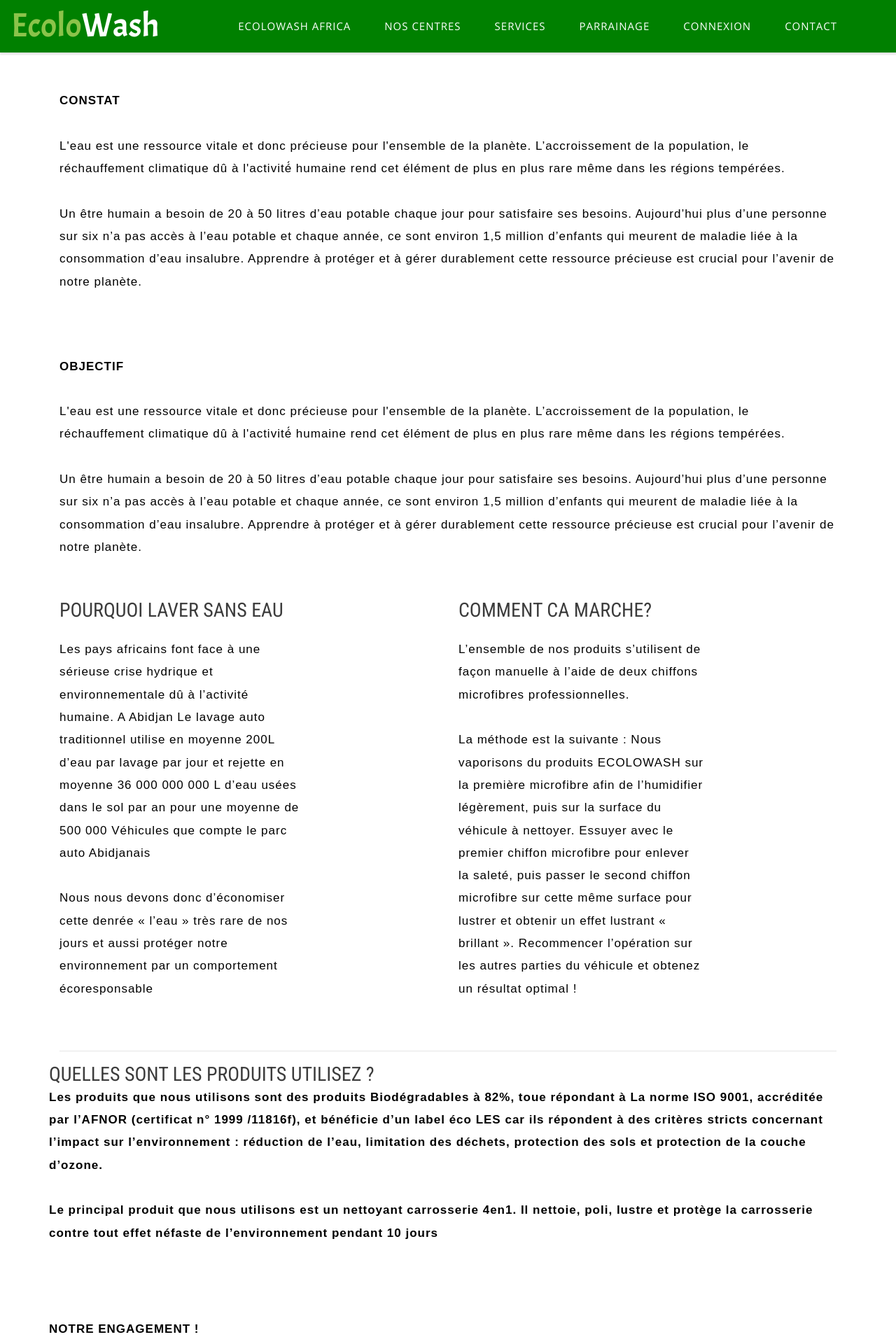
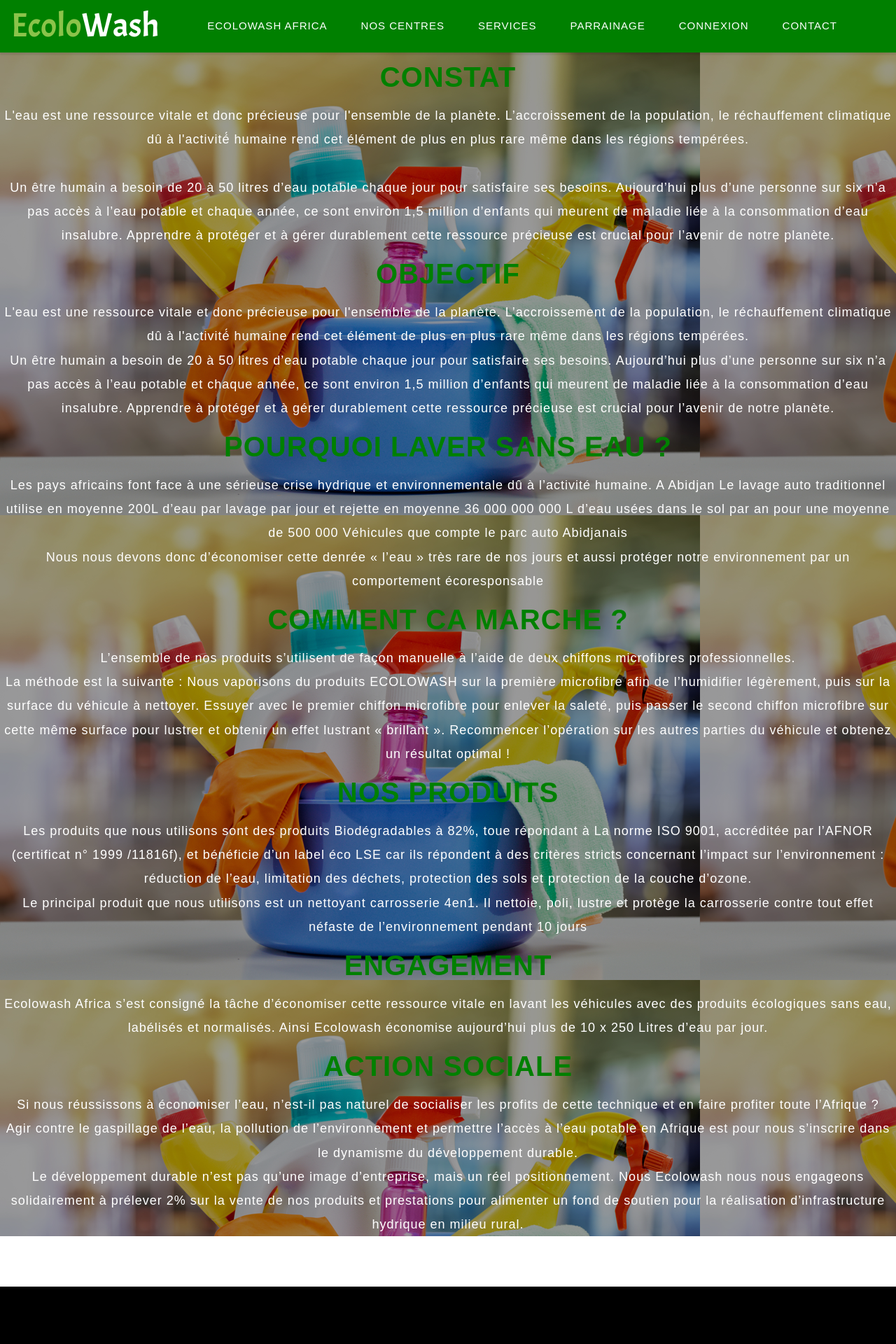
Before and after one commit to feliciaeponou/ecolowash, a PHP site: page /ecolowash/propos in a window 1280 px wide. Shown: the top 1920 px of the page at 70% size. Run offline with PHP 8.4, Linux system fonts and the light colour scheme.

Commit message:
modif general

```diff
--- a/car_choosing.php
+++ b/car_choosing.php
@@ -21,9 +21,9 @@
 		   <div class="col-md-4 ">
 			<div data-selected="false" data-value="Berline" data-id="categorie-berline">
 			 <div>
-             <input  type="radio" name="car" id="happy" class="input-hidden" value="berline" />
+             <input  type="radio" name="car" id="happy" class="input-hidden" value="berline"/>
 <label for="happy">
-<img class="img-responsive" src="images/berline.png" alt="berline" />
+<img class="img-responsive" src="images/berline.png" alt="berline"/>
 </label>
 
 			 </div>
--- a/css/style1.css
+++ b/css/style1.css
@@ -11,7 +11,7 @@ body {
     padding: 0;
     margin: 0;
     background: #FFF;
-    font-family: 'Open Sans', sans-serif;
+    font-family: 'Arial', sans-serif;
 }
 
 body a {
@@ -59,7 +59,28 @@ p {
     font-size: 17px;
     letter-spacing: 1px;
     line-height: 1.9;
-    color: black;
+    color: grey;
+}
+#policeecolo{
+    margin: 0;
+    padding: 0;
+    font-family: 'Arial';
+    font-size: 18px;
+    letter-spacing: 1px;
+    color: white;
+    text-align: center;
+
+}
+.policeecolo{
+     margin: 0;
+    padding: 0;
+    font-family: 'Arial';
+    font-size: 40px;
+    letter-spacing: 1px;
+    line-height: 1.9;
+    color: green;
+    text-align: center;
+    font-weight:bold;
 }
 
 ul,
@@ -218,7 +239,7 @@ a.btn:hover {
 .w3l-footer h1 a {
     font-size: 40px;
     font-family: 'Acme', sans-serif;
-    color: #000;
+    color: white;
 }
 
 .w3l-footer h3 {
--- a/index.php
+++ b/index.php
@@ -89,7 +89,7 @@ session_start();
 				</div>
 				<div class="row">
 					<div class="col-4 stats-grid-w3-agile text-center border-right">
-						<div class='numscroller font-weight-bold' data-slno='1' data-min='0' data-max='1280' data-delay='.5' data-increment="1">1280</div>
+						<div class='numscroller font-weight-bold' data-slno='1' data-min='0' data-max='8080' data-delay='.5' data-increment="1">8080</div>
 						<p class="text-capitalize">Litres d’eau économisée</p>
 					</div>
 					<div class="col-8 right-text-about pl-sm-5 pl-3 mt-lg-3">
--- a/propos.php
+++ b/propos.php
@@ -1,44 +1,86 @@
 <?php
 include ("header.php");
 ?>
-<br><br><br>
-<div class="container">
- <h6><p><br><strong>CONSTAT</strong><br /><br />L'eau est une ressource vitale et donc pr&eacute;cieuse pour l'ensemble de la plan&egrave;te. L&rsquo;accroissement de la population, le r&eacute;chauffement climatique dû à l'activit&eacute;́ humaine rend cet &eacute;l&eacute;ment de plus en plus rare m&ecirc;me dans les r&eacute;gions temp&eacute;r&eacute;es. <br /><br />Un &ecirc;tre humain a besoin de 20 &agrave; 50 litres d&rsquo;eau potable chaque jour pour satisfaire ses besoins. Aujourd&rsquo;hui plus d&rsquo;une personne sur six n&rsquo;a pas acc&egrave;s &agrave; l&rsquo;eau potable et chaque ann&eacute;e, ce sont environ 1,5 million d&rsquo;enfants qui meurent de maladie li&eacute;e &agrave; la consommation d&rsquo;eau insalubre. Apprendre &agrave; prot&eacute;ger et &agrave; g&eacute;rer durablement cette ressource pr&eacute;cieuse est crucial pour l&rsquo;avenir de notre plan&egrave;te. <br /><br /></h6>
- <br>
-  <h6><p><br><strong>OBJECTIF</strong><br /><br />L'eau est une ressource vitale et donc pr&eacute;cieuse pour l'ensemble de la plan&egrave;te. L&rsquo;accroissement de la population, le r&eacute;chauffement climatique dû à l'activit&eacute;́ humaine rend cet &eacute;l&eacute;ment de plus en plus rare m&ecirc;me dans les r&eacute;gions temp&eacute;r&eacute;es. <br /><br />Un &ecirc;tre humain a besoin de 20 &agrave; 50 litres d&rsquo;eau potable chaque jour pour satisfaire ses besoins. Aujourd&rsquo;hui plus d&rsquo;une personne sur six n&rsquo;a pas acc&egrave;s &agrave; l&rsquo;eau potable et chaque ann&eacute;e, ce sont environ 1,5 million d&rsquo;enfants qui meurent de maladie li&eacute;e &agrave; la consommation d&rsquo;eau insalubre. Apprendre &agrave; prot&eacute;ger et &agrave; g&eacute;rer durablement cette ressource pr&eacute;cieuse est crucial pour l&rsquo;avenir de notre plan&egrave;te. <br /><br /></h6>
- <br>
+<br><br>
+<!--
+<style type="text/css">
+	body{
 
-<div class="row">
-<div class="col-lg-4"><h3>POURQUOI LAVER SANS EAU</h3>
-		<br>
-		<p>
-			Les pays africains font face &agrave; une s&eacute;rieuse crise hydrique et environnementale d&ucirc; &agrave; l&rsquo;activit&eacute; humaine. A Abidjan Le lavage auto traditionnel utilise en moyenne 200L d&rsquo;eau par lavage par jour et rejette en moyenne 36 000 000 000 L d&rsquo;eau us&eacute;es dans le sol par an pour une moyenne de 500 000 V&eacute;hicules que compte le parc auto Abidjanais<br /><br />Nous nous devons donc d&rsquo;&eacute;conomiser cette denr&eacute;e &laquo; l&rsquo;eau &raquo; tr&egrave;s rare de nos jours et aussi prot&eacute;ger notre environnement par un comportement &eacute;coresponsable <br />
-		</p>
+		background-image:url(images/bacg.png);
+		opacity:;
+	}
+</style>
+-->
+ <div style="background-image: linear-gradient(rgba(0,0,0,0.4),rgba(0,0,0,0.4)), url(images/bacg.png);">
+
+	<!--DEBUT PRESENTATION ECOLOWASH-->
+
+	<div class="row" >
+		<div class="col-lg-12" >
+		<h1 class="policeecolo">CONSTAT</h1>
+			<p id="policeecolo" >L'eau est une ressource vitale et donc pr&eacute;cieuse pour l'ensemble de la plan&egrave;te. L&rsquo;accroissement de la population, le r&eacute;chauffement climatique dû à l'activit&eacute;́ humaine rend cet &eacute;l&eacute;ment de plus en plus rare m&ecirc;me dans les r&eacute;gions temp&eacute;r&eacute;es. <br /><br />Un &ecirc;tre humain a besoin de 20 &agrave; 50 litres d&rsquo;eau potable chaque jour pour satisfaire ses besoins. Aujourd&rsquo;hui plus d&rsquo;une personne sur six n&rsquo;a pas acc&egrave;s &agrave; l&rsquo;eau potable et chaque ann&eacute;e, ce sont environ 1,5 million d&rsquo;enfants qui meurent de maladie li&eacute;e &agrave; la consommation d&rsquo;eau insalubre. Apprendre &agrave; prot&eacute;ger et &agrave; g&eacute;rer durablement cette ressource pr&eacute;cieuse est crucial pour l&rsquo;avenir de notre plan&egrave;te.</p>
 		</div>
-<div class="col-lg-2 col-offset-2"></div>
-<div class="col-lg-4"><h3>COMMENT CA MARCHE?</h3>
-		<br>
-		<p>
-			L&rsquo;ensemble de nos produits s&rsquo;utilisent de fa&ccedil;on manuelle &agrave; l&rsquo;aide de deux chiffons microfibres professionnelles.<br /><br />La m&eacute;thode est la suivante : Nous vaporisons du produits ECOLOWASH sur la premi&egrave;re microfibre afin de l&rsquo;humidifier l&eacute;g&egrave;rement, puis sur la surface du v&eacute;hicule &agrave; nettoyer. Essuyer avec le premier chiffon microfibre pour enlever la salet&eacute;, puis passer le second chiffon microfibre sur cette m&ecirc;me surface pour lustrer et obtenir un effet lustrant &laquo; brillant &raquo;. Recommencer l&rsquo;op&eacute;ration sur les autres parties du v&eacute;hicule et obtenez un r&eacute;sultat optimal ! <br /><br /><strong>
-		</p>
+		<br><br><br>
+	</div>
+	<!--constat ECOLOWASH-->
+	<div class="row" >
+		<div class="col-lg-12">
+		<h1 class="policeecolo">OBJECTIF</h1>
+			<p id="policeecolo">L'eau est une ressource vitale et donc pr&eacute;cieuse pour l'ensemble de la plan&egrave;te. L&rsquo;accroissement de la population, le r&eacute;chauffement climatique dû à l'activit&eacute;́ humaine rend cet &eacute;l&eacute;ment de plus en plus rare m&ecirc;me dans les r&eacute;gions temp&eacute;r&eacute;es. <br />Un &ecirc;tre humain a besoin de 20 &agrave; 50 litres d&rsquo;eau potable chaque jour pour satisfaire ses besoins. Aujourd&rsquo;hui plus d&rsquo;une personne sur six n&rsquo;a pas acc&egrave;s &agrave; l&rsquo;eau potable et chaque ann&eacute;e, ce sont environ 1,5 million d&rsquo;enfants qui meurent de maladie li&eacute;e &agrave; la consommation d&rsquo;eau insalubre. Apprendre &agrave; prot&eacute;ger et &agrave; g&eacute;rer durablement cette ressource pr&eacute;cieuse est crucial pour l&rsquo;avenir de notre plan&egrave;te.</p>
+		</div>
 
-		<br></div>
+	</div>
+	<!--objectif ECOLOWASH-->
+	<div class="row" >
+		<div class="col-lg-12">
+			<h1 class="policeecolo">POURQUOI LAVER SANS EAU ?</h1>
+				<p id="policeecolo" >
+					Les pays africains font face &agrave; une s&eacute;rieuse crise hydrique et environnementale d&ucirc; &agrave; l&rsquo;activit&eacute; humaine. A Abidjan Le lavage auto traditionnel utilise en moyenne 200L d&rsquo;eau par lavage par jour et rejette en moyenne 36 000 000 000 L d&rsquo;eau us&eacute;es dans le sol par an pour une moyenne de 500 000 V&eacute;hicules que compte le parc auto Abidjanais<br />Nous nous devons donc d&rsquo;&eacute;conomiser cette denr&eacute;e &laquo; l&rsquo;eau &raquo; tr&egrave;s rare de nos jours et aussi prot&eacute;ger notre environnement par un comportement &eacute;coresponsable <br />
+				</p>
+		</div>
+
+	</div>
+	<!--pourquoi sans eau ECOLOWASH-->
+	<div class="row" >
+		<div class="col-lg-12">
+			<h1 class="policeecolo">COMMENT CA MARCHE ?</h1>
+				<p id="policeecolo">
+					L&rsquo;ensemble de nos produits s&rsquo;utilisent de fa&ccedil;on manuelle &agrave; l&rsquo;aide de deux chiffons microfibres professionnelles.<br />La m&eacute;thode est la suivante : Nous vaporisons du produits ECOLOWASH sur la premi&egrave;re microfibre afin de l&rsquo;humidifier l&eacute;g&egrave;rement, puis sur la surface du v&eacute;hicule &agrave; nettoyer. Essuyer avec le premier chiffon microfibre pour enlever la salet&eacute;, puis passer le second chiffon microfibre sur cette m&ecirc;me surface pour lustrer et obtenir un effet lustrant &laquo; brillant &raquo;. Recommencer l&rsquo;op&eacute;ration sur les autres parties du v&eacute;hicule et obtenez un r&eacute;sultat optimal !
+				</p>
+		</div>
+
+	</div>
+	<!--comment ca marche ECOLOWASH-->
+	<div class="row" >
+		<div class="col-lg-12">
+			<h1 class="policeecolo">NOS PRODUITS</h1>
+				<p id="policeecolo" >
+					Les produits que nous utilisons sont des produits Biod&eacute;gradables &agrave; 82%, toue r&eacute;pondant &agrave; La norme ISO 9001, accr&eacute;dit&eacute;e par l&rsquo;AFNOR (certificat n&deg; 1999 /11816f), et b&eacute;n&eacute;ficie d&rsquo;un label &eacute;co LSE car ils r&eacute;pondent &agrave; des crit&egrave;res stricts concernant l&rsquo;impact sur l&rsquo;environnement : r&eacute;duction de l&rsquo;eau, limitation des d&eacute;chets, protection des sols et protection de la couche d&rsquo;ozone.<br />Le principal produit que nous utilisons est un nettoyant carrosserie 4en1. Il nettoie, poli, lustre et prot&egrave;ge la carrosserie contre tout effet n&eacute;faste de l&rsquo;environnement pendant 10 jours
+				</p>
+		</div>
+
+	</div>
+	<!--les produits ECOLOWASH-->
+	<div class="row" >
+		<div class="col-lg-12">
+			<h1 class="policeecolo">ENGAGEMENT</h1>
+				<p id="policeecolo">
+					Ecolowash Africa s&rsquo;est consign&eacute; la t&acirc;che d&rsquo;&eacute;conomiser cette ressource vitale en lavant les v&eacute;hicules avec des produits &eacute;cologiques sans eau, lab&eacute;lis&eacute;s et normalis&eacute;s. Ainsi Ecolowash &eacute;conomise aujourd&rsquo;hui plus de 10 x 250 Litres d&rsquo;eau par jour.
+				</p>
+		</div>
+
+	</div><!--engagement et action social ECOLOWASH-->
+	<div class="row" >
+		<div class="col-lg-12">
+			<h1 class="policeecolo">ACTION SOCIALE</h1>
+				<p id="policeecolo">Si nous r&eacute;ussissons &agrave; &eacute;conomiser l&rsquo;eau, n&rsquo;est-il pas naturel de socialiser les profits de cette technique et en faire profiter toute l&rsquo;Afrique ?<br />Agir contre le gaspillage de l&rsquo;eau, la pollution de l&rsquo;environnement et permettre l&rsquo;acc&egrave;s &agrave; l&rsquo;eau potable en Afrique est pour nous s&rsquo;inscrire dans le dynamisme du d&eacute;veloppement durable. <br />Le d&eacute;veloppement durable n&rsquo;est pas qu&rsquo;une image d&rsquo;entreprise, mais un r&eacute;el positionnement. Nous Ecolowash nous nous engageons solidairement &agrave; pr&eacute;lever 2% sur la vente de nos produits et prestations pour alimenter un fond de soutien pour la r&eacute;alisation d&rsquo;infrastructure hydrique en milieu rural.</p>
+		</div>
+
+	</div><!--action social ECOLOWASH-->
+
+	<!--FIN PRESENTATION ECOLOWASH-->
 </div>
-<hr>
-<div class="row">
-<h3>QUELLES SONT LES PRODUITS UTILISEZ ?</h3>
-	<p>
-		<strong>Les produits que nous utilisons sont des produits Biod&eacute;gradables &agrave; 82%, toue r&eacute;pondant &agrave; La norme ISO 9001, accr&eacute;dit&eacute;e par l&rsquo;AFNOR (certificat n&deg; 1999 /11816f), et b&eacute;n&eacute;ficie d&rsquo;un label &eacute;co LES car ils r&eacute;pondent &agrave; des crit&egrave;res stricts concernant l&rsquo;impact sur l&rsquo;environnement : r&eacute;duction de l&rsquo;eau, limitation des d&eacute;chets, protection des sols et protection de la couche d&rsquo;ozone.<br /><br />Le principal produit que nous utilisons est un nettoyant carrosserie 4en1. Il nettoie, poli, lustre et prot&egrave;ge la carrosserie contre tout effet n&eacute;faste de l&rsquo;environnement pendant 10 jours <br /><br /></strong>
-	</p>
-		<br>
-
-		<br>
-<div class="col-lg-2 col-offset-2"></div>
-		<br>
-		<p>
-			NOTRE ENGAGEMENT !</strong><br /><br />Ecolowash Africa s&rsquo;est consign&eacute; la t&acirc;che d&rsquo;&eacute;conomiser cette ressource vitale en lavant les v&eacute;hicules avec des produits &eacute;cologiques sans eau, lab&eacute;lis&eacute;s et normalis&eacute;s. Ainsi Ecolowash &eacute;conomise aujourd&rsquo;hui plus de 10 x 250 Litres d&rsquo;eau par jour. <br /><br /><strong>ACTION SOCIALE SOLIDAIRE !</strong><br /><br />Si nous r&eacute;ussissons &agrave; &eacute;conomiser l&rsquo;eau, n&rsquo;est-il pas naturel de socialiser les profits de cette technique et en faire profiter toute l&rsquo;Afrique ?<br /><br />Agir contre le gaspillage de l&rsquo;eau, la pollution de l&rsquo;environnement et permettre l&rsquo;acc&egrave;s &agrave; l&rsquo;eau potable en Afrique est pour nous s&rsquo;inscrire dans le dynamisme du d&eacute;veloppement durable. <br /><br />Le d&eacute;veloppement durable n&rsquo;est pas qu&rsquo;une image d&rsquo;entreprise, mais un r&eacute;el positionnement. Nous Ecolowash nous nous engageons solidairement &agrave; pr&eacute;lever 2% sur la vente de nos produits et prestations pour alimenter un fond de soutien pour la r&eacute;alisation d&rsquo;infrastructure hydrique en milieu rural.
-		</p></div>
-</div>
+<br>
 <br>
 <br>
 <?php
```
Also changed, not shown: centres.php (+8 -5 lines), register.php (+3 -0 lines), images/bac.jpg (added), images/bac1.jpg (added), images/bac3.png (added), images/bacc.jpg (added), images/bacg.jpg (added), images/bacg.png (added).
